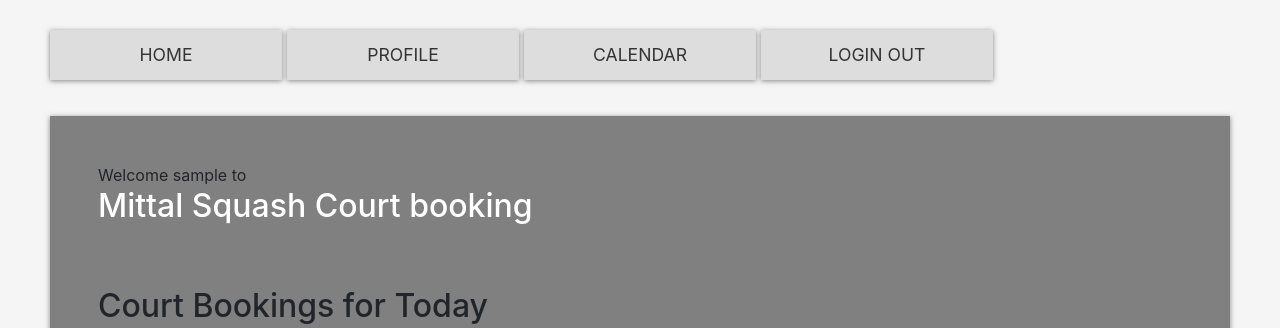
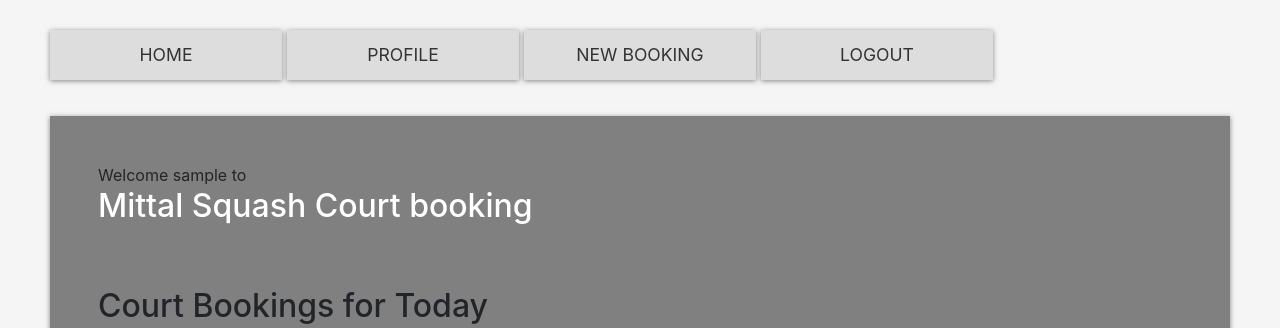
Before and after one commit to tukseedo/justSquahsed, a PHP site: page /2TKS_Project/justsquashed_Project/LoggedIn.php in a window 1280 px wide. Shown: the top 328 px of the page. Run offline with PHP 8.4, Linux system fonts and the light colour scheme; the visitor is signed in with stand-in values (Sample User, id 1); data that the repository does not hold is empty; some libraries are stand-ins or nearby versions.

Commit message:
Calendar button changed to New Booking

```diff
--- a/2TKS_Project/justsquashed_Project/LoggedIn.php
+++ b/2TKS_Project/justsquashed_Project/LoggedIn.php
@@ -24,8 +24,8 @@ content="ie=edge">
             <ul>
                 <li><a href="/index.php">Home </a></li>
                 <li><a href="./profile.php">Profile</a></li>
-                <li><a href="./View/calendar.php">Calendar</a></li>
-                <li><a href="/index.php">Login Out</a></li>
+                <li><a href="./View/calendar.php">New Booking</a></li>
+                <li><a href="/index.php">Logout</a></li>
             </ul>
         </nav>
         <!-- Top Container-->
```
